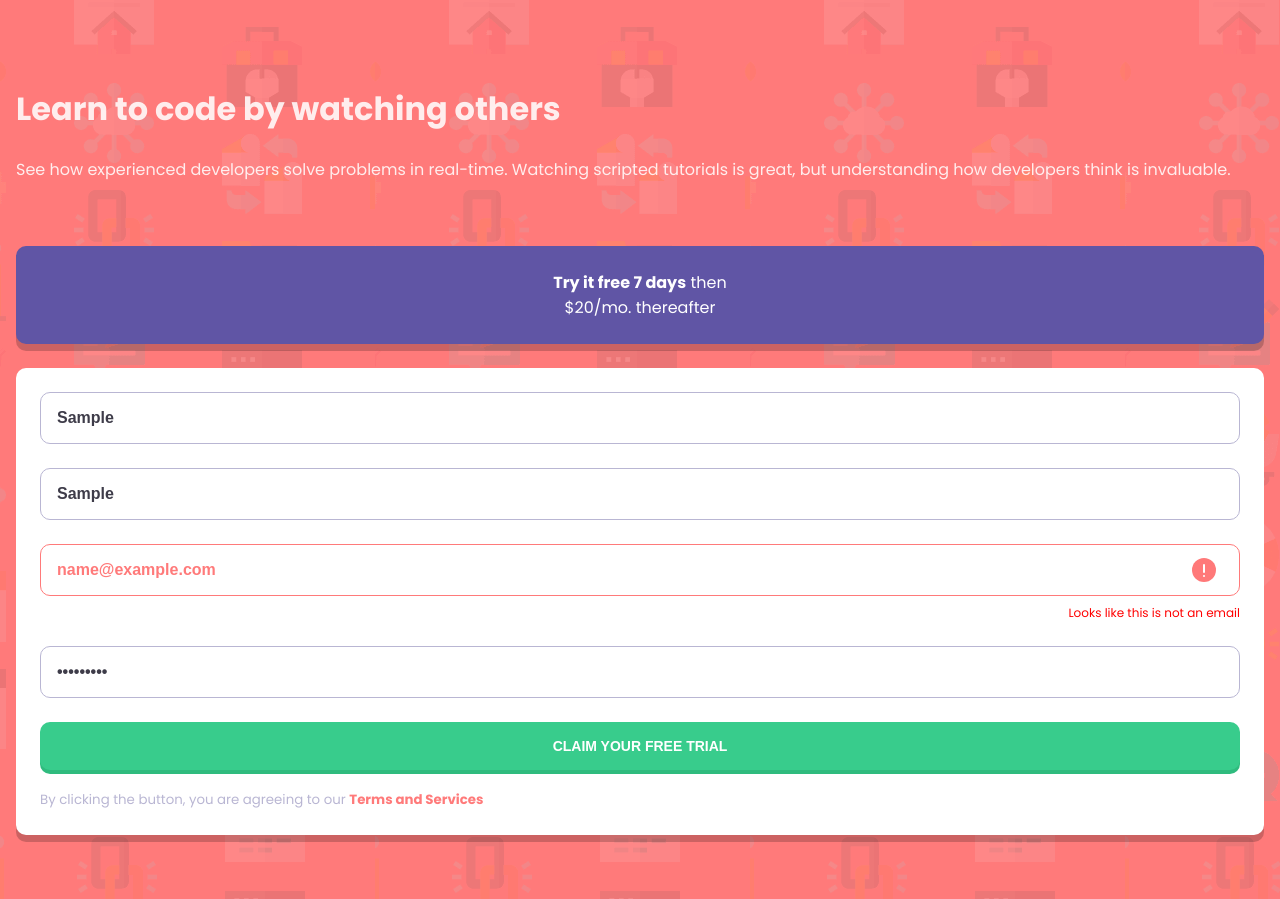
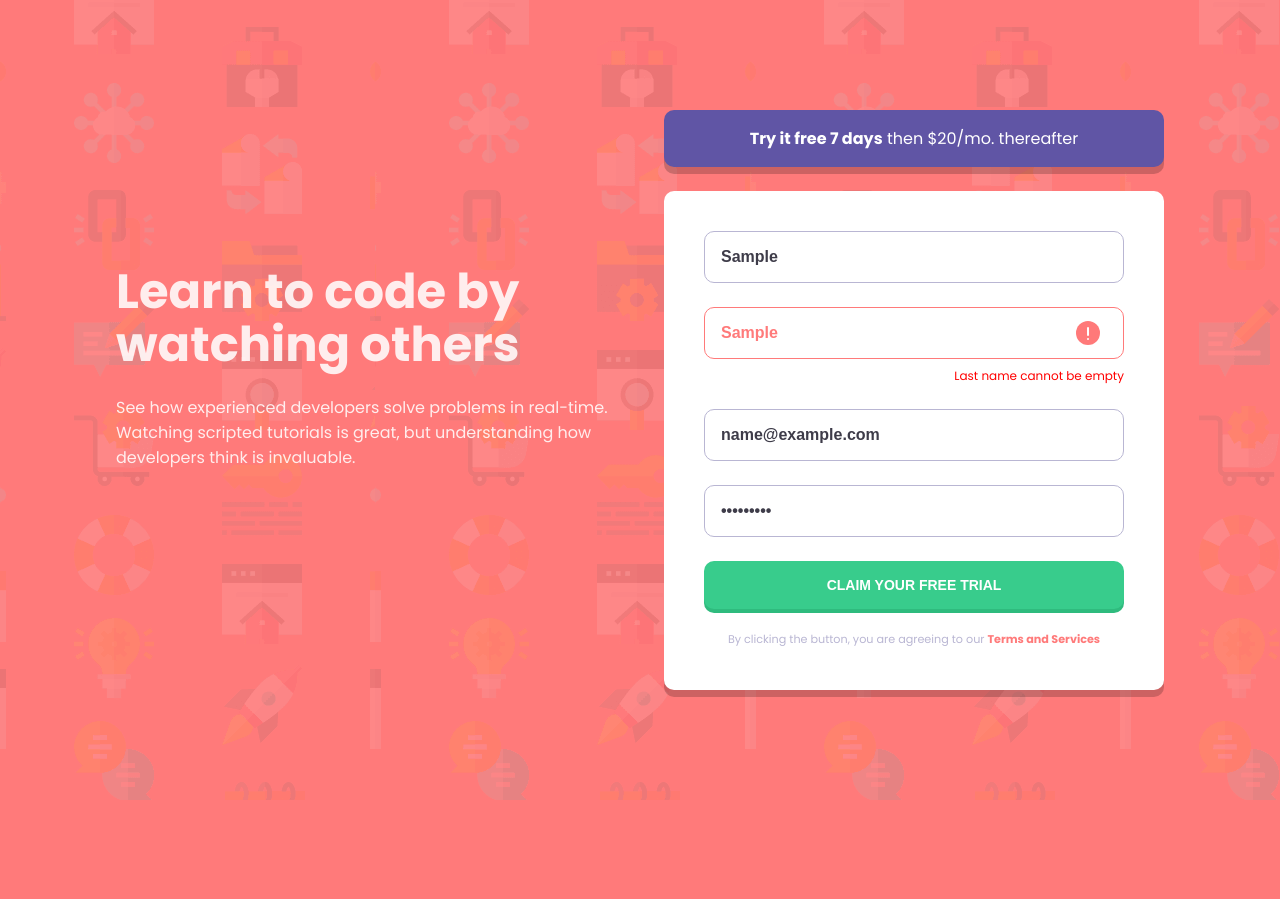
Before and after one commit to Road-to-Frontend-Mentor-master/intro-component-with-sign-up-form, a plain HTML site: page index.html in a window 1280 px wide. Both pictures are taken after typing "Sample", "Sample", "name@example.com", "Sample123" into the empty fields and a click on the button "CLAIM YOUR FREE TRIAL". After the commit the page ends 800 px from the top, so only its background shows below. Drawn offline with Linux system fonts and the light colour scheme.

Commit message:
Se añade la funcionalidad a la página

```diff
--- a/javascripts/app.js
+++ b/javascripts/app.js
@@ -4,13 +4,21 @@ const lastNameDOMEl = signupFormDOMEl["last-name"];
 const emailDOMEl = signupFormDOMEl.email;
 const passwordDOMEl = signupFormDOMEl.password;
 
-const emailRegex = /^(([^<>()[]\.,:\s@"]+(.[^<>()[]\.,:\s@"]+)*)|(".+"))@(([[0-9]{1,3}.[0-9]{1,3}.[0-9]{1,3}.[0-9]{1,3}])|(([a-zA-Z-0-9]+.)+[a-zA-Z]{2,}))$/;
+const emailRegex = /^(([^<>()[\]\\.,;:\s@\"]+(\.[^<>()[\]\\.,;:\s@\"]+)*)|(\".+\"))@((\[[0-9]{1,3}\.[0-9]{1,3}\.[0-9]{1,3}\.[0-9]{1,3}\])|(([a-zA-Z\-0-9]+\.)+[a-zA-Z]{2,}))$/;
+const emptyStringRegEx = /^(\w+\S*)$/g;
 
 const displayFieldError = (fieldId, errorMessage) => {
   const fieldDOMEl = document.getElementById(fieldId);
   fieldDOMEl.classList.add('error');
   fieldDOMEl.dataset.errorMessage = errorMessage;
 }
+
+const inputDOMElements = [
+  { elementId: 'first-name-field', DOMElement: firstNameDOMEl, regExp: emptyStringRegEx, hasError: false, errorMessage: 'First name cannot be empty' },
+  { elementId: 'last-name-field', DOMElement: lastNameDOMEl, regExp: emptyStringRegEx, hasError: false, errorMessage: 'Last name cannot be empty' },
+  { elementId: 'email-field', DOMElement: emailDOMEl, regExp: emailRegex, hasError: false, errorMessage: 'Looks like this is not a valid email' },
+  { elementId: 'password-field', DOMElement: passwordDOMEl, regExp: emptyStringRegEx, hasError: false, errorMessage: 'Password cannot be empty' },
+];
 
 const hideFieldError = fieldId => {
   document.getElementById(fieldId).classList.remove('error');
@@ -20,46 +28,44 @@ const hideFieldError = fieldId => {
 const validateSignupForm = (e) => {
   e.preventDefault();
 
-  const firstNameValue = firstNameDOMEl.value.trim();
-  const lastNameValue = lastNameDOMEl.value.trim();
-  const emailValue = emailDOMEl.value.trim();
-  const passwordValue = passwordDOMEl.value.trim();
+  inputDOMElements.forEach(inputDOMElement => {
+    if (!inputDOMElement.regExp.test(inputDOMElement.DOMElement.value.trim())) {
+      displayFieldError(
+        inputDOMElement.elementId,
+        inputDOMElement.errorMessage
+      );
+    } else {
+      console.log('no debería tener error');
+      hideFieldError(
+        inputDOMElement.elementId
+      );
+    }
+  });
 
-  if (firstNameValue === '') {
-    displayFieldError(
-      'first-name-field',
-      'First name cannot be empty'
-    );
-  } else {
-    hideFieldError('first-name-field');
-  }
-
-  if (lastNameValue === '') {
-    displayFieldError(
-      'last-name-field',
-      'Last name cannot be empty'
-    );
-  } else {
-    hideFieldError('last-name-field');
-  }
-
-  if (!emailRegex.test(emailValue)) {
-    displayFieldError(
-      'email-field',
-      'Looks like this is not an email'
-    );
-  } else {
-    hideFieldError('email-field');
-  }
-
-  if (passwordValue === '') {
-    displayFieldError(
-      'password-field',
-      'Password cannot be empty'
-    );
-  } else {
-    hideFieldError('password-field');
-  }
+  console.log(inputDOMElements)
 }
 
 signupFormDOMEl.addEventListener('submit', validateSignupForm);
+
+// signupFormDOMEl.addEventListener('focusin', e => {
+//   if (e.target.tagName === 'INPUT') {
+//     hideFieldError(`${e.target.id}-field`);
+//   }
+// });
+
+// signupFormDOMEl.addEventListener('focusout', (e) => {
+//   if (e.target.tagName === 'INPUT') {
+//     const inputField = inputDOMElements.find(inputDOMElement => inputDOMElement.elementId === `${e.target.id}-field`);
+
+//     if (!inputField.regExp.test(e.target.value.trim())) {
+//       displayFieldError(
+//         inputField.elementId,
+//         inputField.errorMessage
+//       );
+//     } else {
+//       hideFieldError(
+//         inputField.elementId
+//       )
+//     }
+//   }
+// })
--- a/stylesheets/styles.css
+++ b/stylesheets/styles.css
@@ -21,6 +21,10 @@ body {
   margin: 0;
   padding: 64px 16px;
   font-family: 'Poppins', sans-serif;
+}
+
+h1 {
+  margin: 0;
 }
 
 p {
@@ -85,11 +89,6 @@ a {
   border-radius: 10px;
   color: white;
   margin-bottom: 24px;
-}
-
-.section-header .paragraph {
-  max-width: 200px;
-  margin: auto;
 }
 
 .form {
@@ -161,4 +160,46 @@ input:focus {
   .main-header {
     text-align: center;
   }
+
+  .section-header .paragraph {
+    max-width: 200px;
+    margin: auto;
+  }
 }
+
+@media screen and (min-width: 1080px) {
+  body {
+    display: grid;
+    grid-template-columns: repeat(2, 1fr);
+    gap: 3rem;
+    max-width: 1080px;
+    margin: auto;
+    align-items: center;
+    min-height: 100vh;
+  }
+
+  .section-header {
+    padding: 16px;
+  }
+
+  .section-header .paragraph {
+    margin: initial;
+  }
+
+  .main-title {
+    font-size: 48px;
+    line-height: 1.1;
+  }
+
+  .form {
+    padding: 40px;
+  }
+
+  .form-conditions {
+    text-align: center;
+  }
+
+  .is-small {
+    font-size: .7rem;
+  }
+}
```
